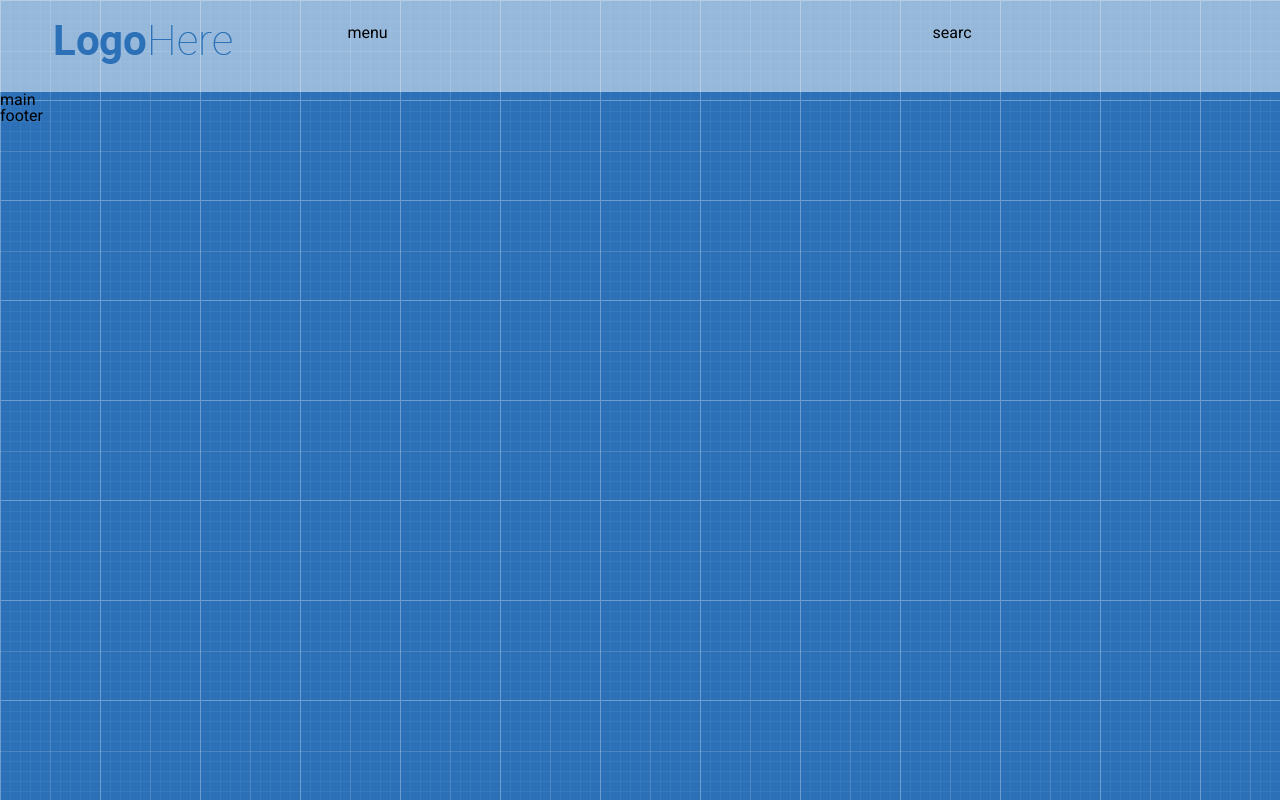
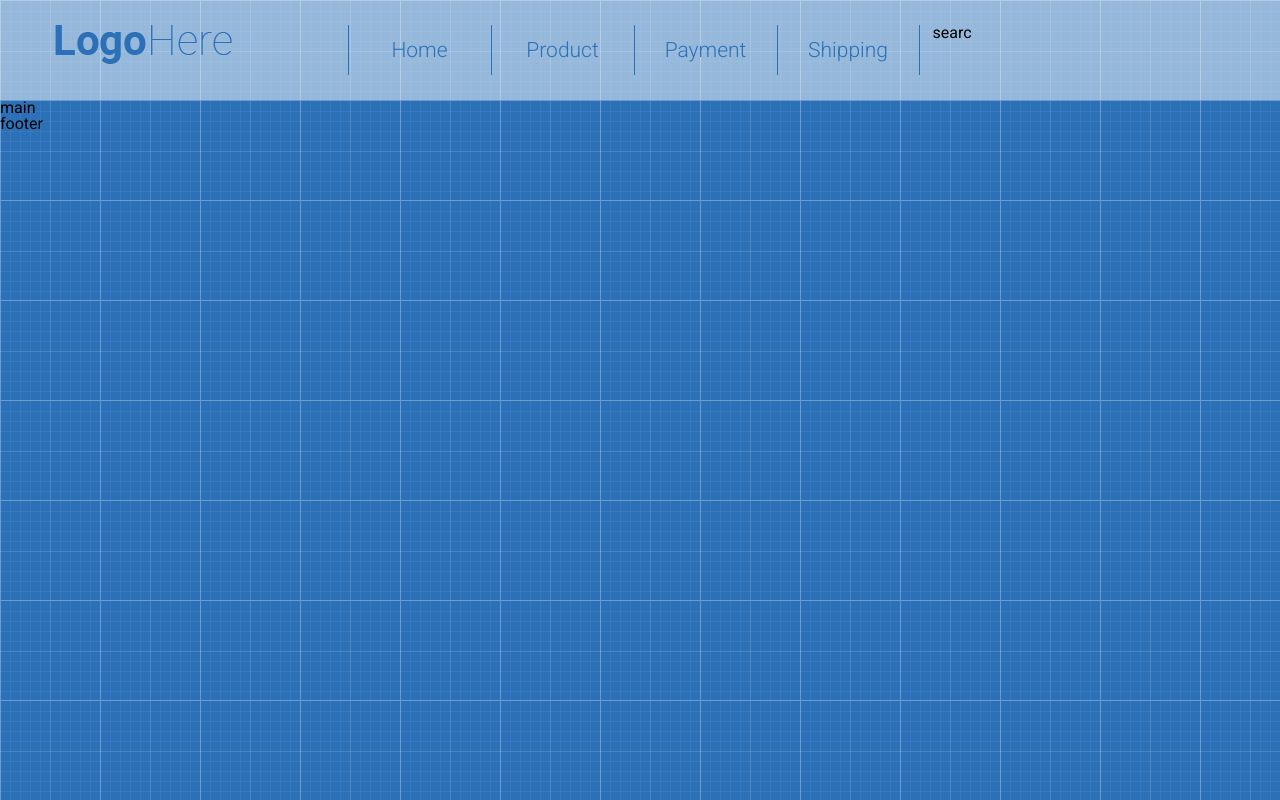
Before and after one commit to Hakobjanov/hakopjanov.github.io, a plain HTML site: page index.html in a window 1280 px wide. Drawn offline with Linux system fonts and the light colour scheme.

Commit message:
added menu and styles for it

```diff
--- a/index.html
+++ b/index.html
@@ -14,9 +14,17 @@
 
            <div class="row">
                 <div class="col-md-3">
-                    <img src="images/logo.png" alt="logo" class="logo">
+                    <a href="#"><img src="images/logo.png" alt="logo" class="logo"></a>
                 </div>
-                <div class="col-md-6">menu</div>
+                <div class="col-md-6">
+                    <ul class="menu">
+                        <li><a href="#">Home</a></li>
+                        <li><a href="#">Product</a></li>
+                        <li><a href="#">Payment</a></li>
+                        <li><a href="#">Shipping</a></li>
+                    </ul>
+                </div>
+
                 <div class="col-md-3">searc</div>
 
         </div>
--- a/style.css
+++ b/style.css
@@ -25,7 +25,8 @@ body{
 }
 
 .col-md-3,
-.col-md-6{
+.col-md-6,
+.menu{
     float: left;
 
 }
@@ -43,3 +44,32 @@ body{
 .col-md-6{
     width: 50%;
 }
+
+.menu li{
+    float:left;
+    width: 143px;
+    border-left: 1px solid #2c71b8;
+    height: 50px;
+}
+
+.menu li:last-child{
+    border-right: 1px solid #2c71b8;
+
+}
+
+.menu a{
+    display: block;
+    text-decoration: none;
+    color: #2c71b8;
+    font-size: 21px;
+    font-weight: 300;
+    line-height: 50px;
+    text-align: center;
+
+
+}
+
+.menu a:hover{
+color: #fff;
+background-color: #2c71b8;
+}
```
